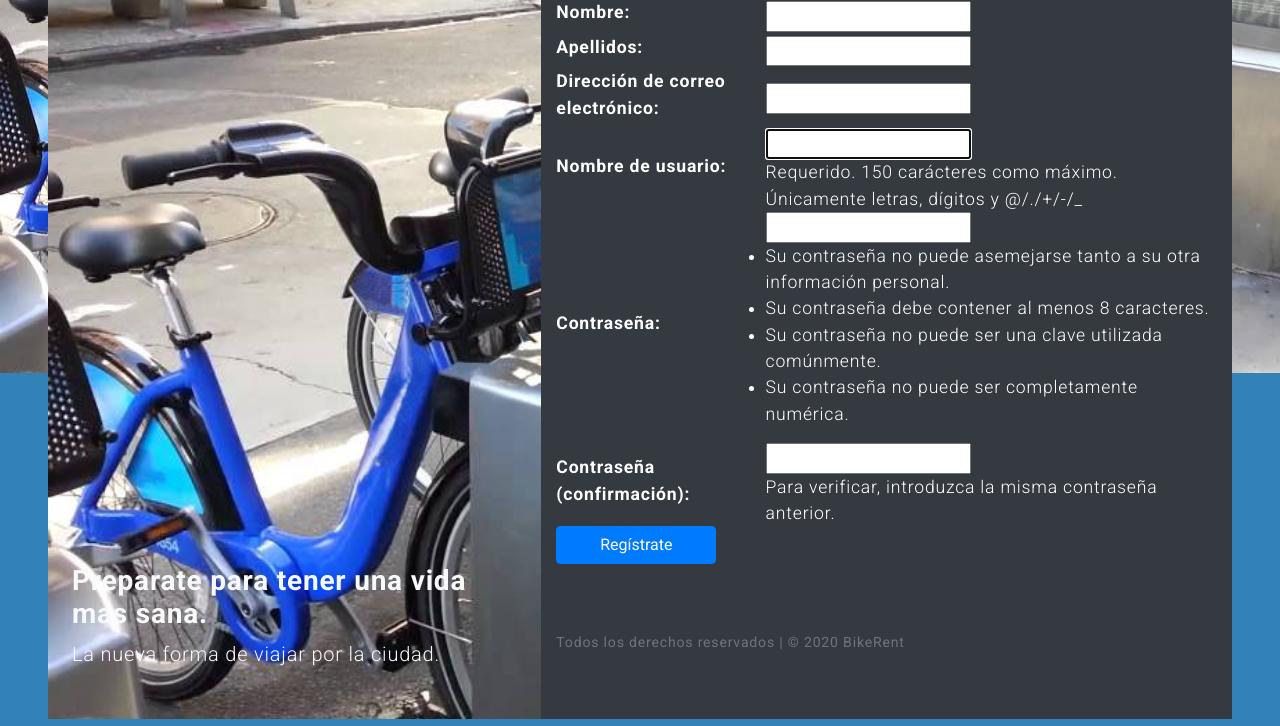
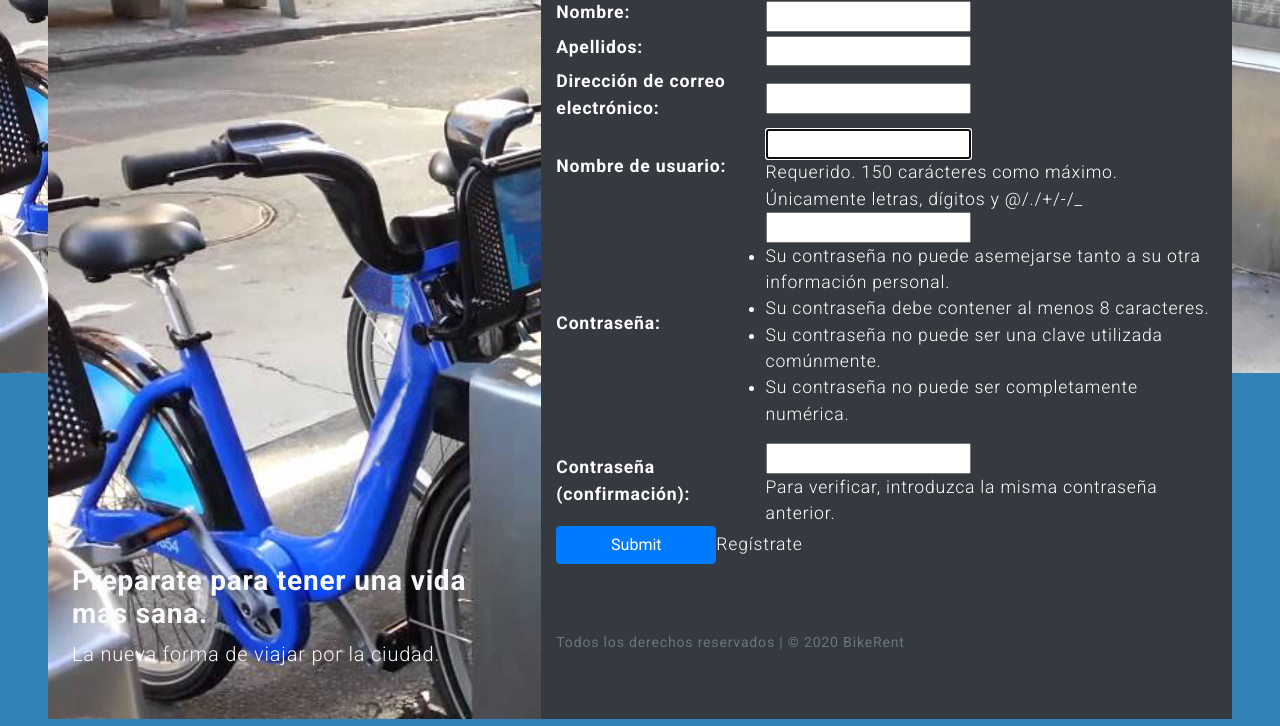
Before and after one commit to Phillip-08/pruebaBIke, a Django app: page /Modulos/registrar.html/ in a window 1280 px wide. Shown: the part 427-1153 px from the top of the page. Run offline with Django 3.2, Linux system fonts and the light colour scheme; some libraries are stand-ins or nearby versions.

Commit message:
trabajo duro7

```diff
--- a/Modulos/templates/base.html
+++ b/Modulos/templates/base.html
@@ -53,7 +53,7 @@
             <a href="#">{{ user.username}} </a>/a>
           </li>
           <li>
-            <a href="{% url 'logout'%}">Cerrar sección</a>
+            <a href="{% url 'logout'%}">Cerrar sesión</a>
           </li>
           {% else %}
           <li>
--- a/Modulos/templates/registration/registrar.html
+++ b/Modulos/templates/registration/registrar.html
@@ -28,8 +28,7 @@
                             {{ form.as_table }}
                         </table>
 
-
-                        <button class="btn btn-primary width-100" onclick="return btnregistro()" onclick="validarEmail(form.email)" type="submit">Regístrate</button>
+                        <input class="btn btn-primary width-100" onclick="return btnregistro()" onclick="validarEmail(form.email)" type="submit">Regístrate</button>
                         <p class="warnings" id="warnings"></p>
                     </form>
                     <div id = 'error'></div>
```
Also changed, not shown: db.sqlite3.
